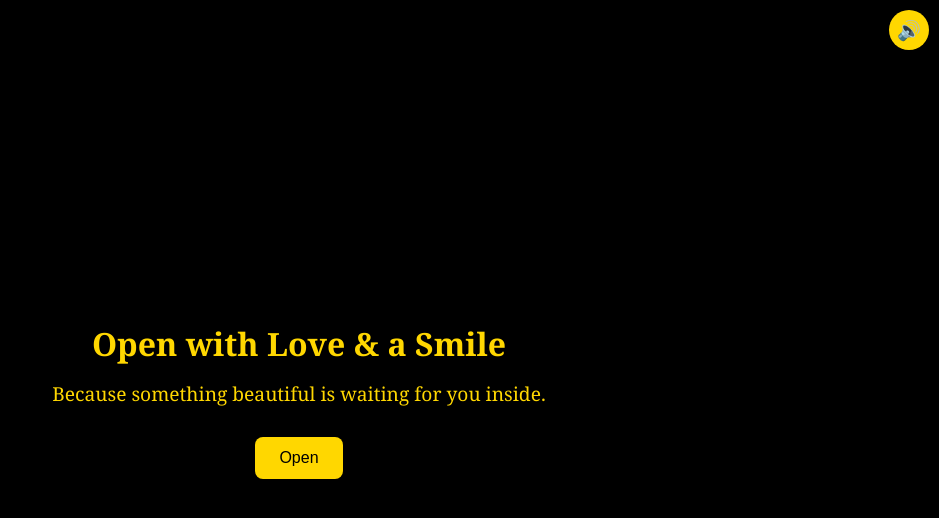
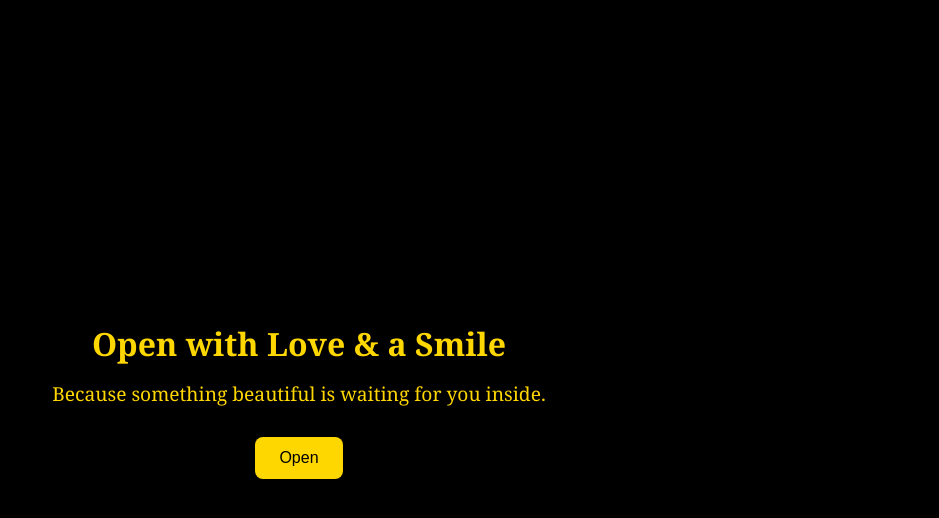
Before and after one commit to nihar-8/tvishaBday, a plain HTML site: page index.html in a window 1280 px wide. Shown: the top 518 px of the page, without its empty margins (341-1280 px from the left). Drawn offline with Linux system fonts and the light colour scheme.

Commit message:
Update index.html

```diff
--- a/index.html
+++ b/index.html
@@ -106,7 +106,6 @@
     </style>
   </head>
   <body>
-    <button class="music-control" onclick="toggleMusic()">🔊</button>
     <audio id="bgMusic" loop>
       <source src="aud.mp3" type="audio/mp3" />
     </audio>
```
